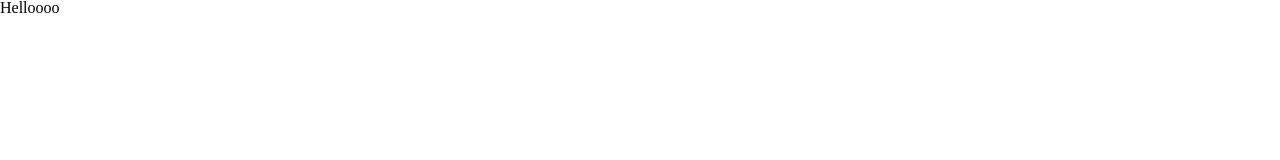
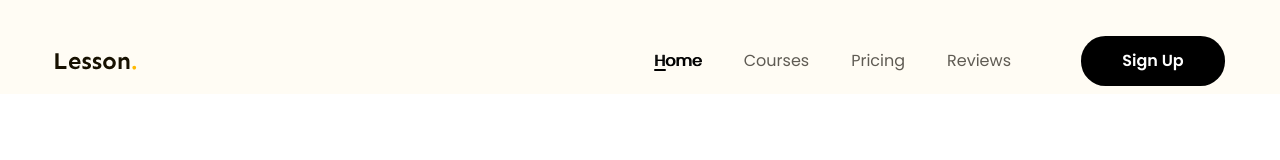
Before and after one commit to Binhnealo/figma-to-html, a plain HTML site: page index.html in a window 1280 px wide. Drawn offline with Linux system fonts and the light colour scheme.

Commit message:
p3 header

```diff
--- a/assets/css/style.css
+++ b/assets/css/style.css
@@ -1,9 +1,79 @@
-*{
-    box-sizing: border-box;
+* {
+  box-sizing: border-box;
 }
-html{
-    font-size: 62.5%;
+html {
+  font-size: 62.5%;
 }
-body{
-    font-size: 1.6rem
+body {
+  font-size: 1.6rem;
+  font-family: "Poppins", sans-serif;
 }
+/* common */
+a {
+  text-decoration: none;
+}
+.btn {
+  display: inline-block;
+  padding: 0 16px;
+  line-height: 50px;
+  color: white;
+  text-align: center;
+  background: black;
+  border-radius: 24.5px;
+  font-weight: 600;
+  font-size: 1.6rem;
+  min-width: 118px;
+}
+.main-content {
+  width: 1170px;
+  max-width: calc(100% - 48px);
+  margin-right: auto;
+  margin-left: auto;
+}
+/* Header */
+.header{
+    background-color: #fffcf4;
+}
+.header.fixed{
+    position: sticky;
+    top: -28px;
+}
+.header .body {
+  display: flex;
+  align-items: center;
+  padding: 36px 0 8px;
+}
+.nav {
+  margin-left: auto;
+}
+.nav ul {
+  display: flex;
+}
+.nav a {
+  position: relative;
+  color: #5f5b53;
+  font-size: 1.6rem;
+  padding: 0.8rem 2.1rem;
+}
+.nav li.active a,
+.nav a:hover {
+  color: black;
+  text-shadow: 1px 0 0 currentColor;
+}
+.nav li.active a::after {
+  position: absolute;
+  left: 21px;
+  display: block;
+  content: "";
+  width: 12px;
+  height: 2px;
+  border-radius: 2px;
+  background: black;
+}
+.header .btn-sign-up {
+  min-width: 144px;
+}
+
+.header .action{
+    margin-left: 49px;
+}
--- a/index.html
+++ b/index.html
@@ -4,14 +4,50 @@
     <meta charset="UTF-8" />
     <meta name="viewport" content="width=device-width, initial-scale=1.0" />
 
-    <!-- reset css -->
+    <!-- Reset css -->
     <link rel="stylesheet" href="assets/css/rest.css" />
-    <!-- my style css -->
+    <!-- Embed fonts -->
+    <link rel="preconnect" href="https://fonts.googleapis.com" />
+    <link rel="preconnect" href="https://fonts.gstatic.com" crossorigin />
+    <link
+      href="https://fonts.googleapis.com/css2?family=Poppins:ital,wght@0,400;0,500;0,600;0,700;1,400;1,900&family=Sen:wght@700&display=swap"
+      rel="stylesheet"
+    />
+    <!-- My style css -->
     <link rel="stylesheet" href="assets/css/style.css" />
 
     <title>html to figma</title>
   </head>
   <body>
-    <h1>Helloooo</h1>
+    <header class="header fixed">
+        <div class="main-content">
+            <div class="body">
+                <!-- logo -->
+                <img src="./assets/img/logo.svg" alt="Lesson">
+                <!-- nav -->
+                <nav class="nav">
+                    <ul>
+                        <li class="active">
+                            <a href="#!">Home</a>
+                        </li>
+                        <li>
+                            <a href="#!">Courses</a>
+                        </li>
+                        <li>
+                            <a href="#!">Pricing</a>
+                        </li>
+                        <li>
+                            <a href="#!">Reviews</a>
+                        </li>
+                    </ul>
+                </nav>
+                <!-- btm -->
+                 <div class="action">
+                    <a href="" class="btn btn-sign-up">Sign Up</a>
+                 </div>
+
+            </div>
+        </div>
+    </header>
   </body>
 </html>
```
Also changed, not shown: assets/img/logo.svg (added).
